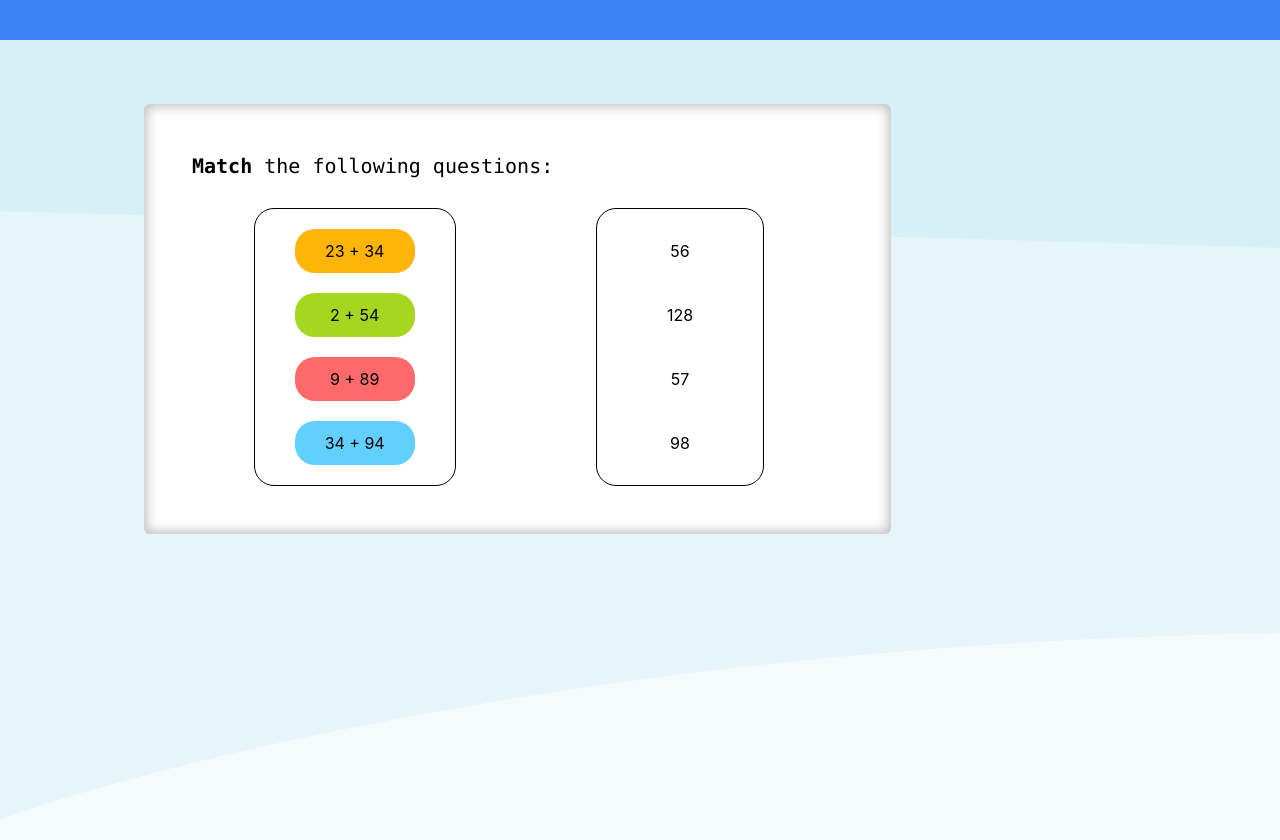
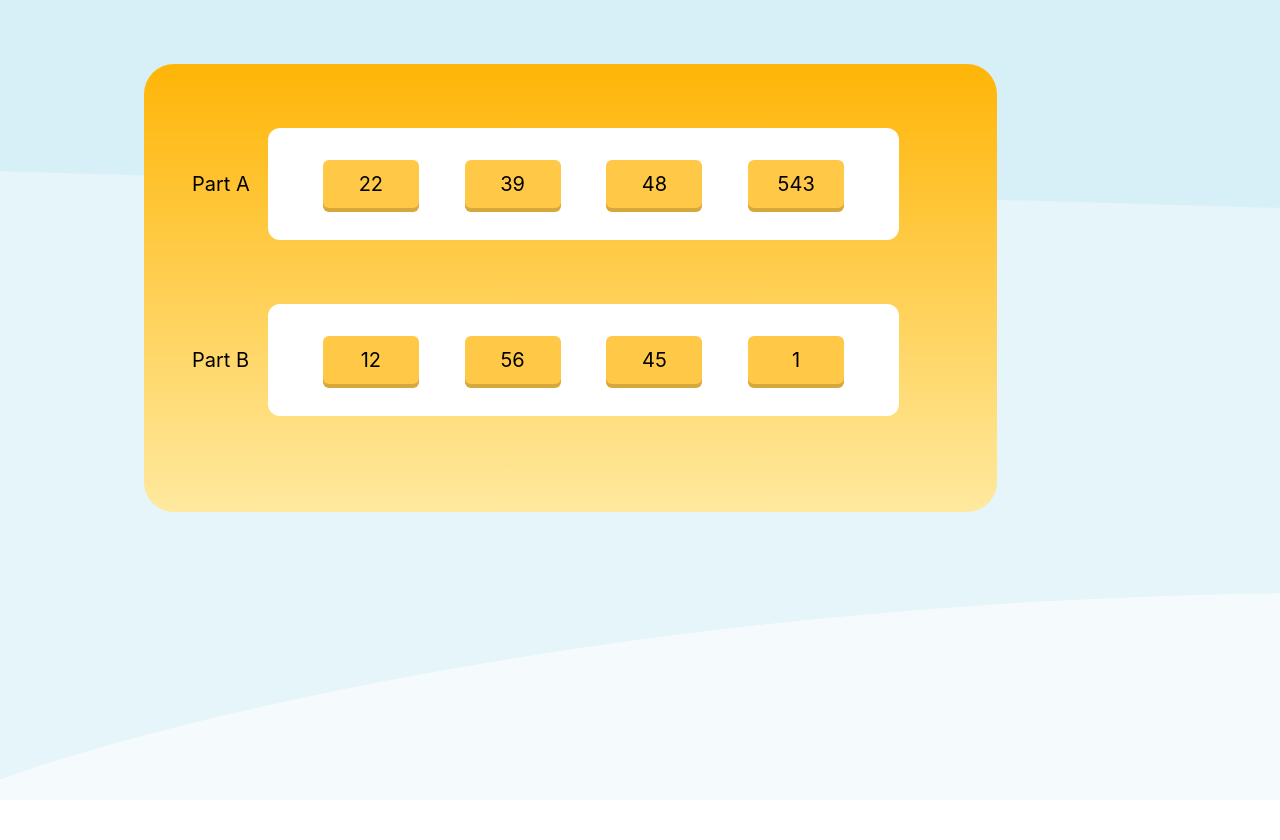
Before and after one commit to singhcoder694/LiteracyApp, a React (Create React App) app: page /smallestnumber in a window 1280 px wide. After the commit the page ends 800 px from the top, so only its background shows below. Built offline with nearby package versions, Linux system fonts and the light colour scheme; a web font is replaced by a local one.

Commit message:
Smallest Number component Ready

```diff
--- a/package.json
+++ b/package.json
@@ -8,6 +8,7 @@
     "@testing-library/user-event": "^13.5.0",
     "react": "^18.2.0",
     "react-dom": "^18.2.0",
+    "react-router-dom": "^6.21.3",
     "react-scripts": "5.0.1",
     "web-vitals": "^2.1.4"
   },
--- a/src/App.js
+++ b/src/App.js
@@ -1,13 +1,20 @@
+import { BrowserRouter as Router, Routes, Route } from "react-router-dom";
 import Navbar from "./Components/Navbar";
 import MatchNumbers from "./pages/MatchNumbers";
+import SmallestNumber from "./pages/SmallestNumber";
 
-export default function App() {
+const App = () => {
   return (
-    <div>
-      <Navbar/>
-      <MatchNumbers />
+    <main>
 
-    </div>
+      <Router>
 
-  )
-}
+        <Routes>
+        <Route path="/smallestnumber" element={<SmallestNumber />} />
+        </Routes>
+      </Router>
+    </main>
+  );
+};
+
+export default App;
--- a/src/Components/NumberSection.jsx
+++ b/src/Components/NumberSection.jsx
@@ -15,16 +15,18 @@ const NumberSection = ({ sectionLabel, buttonValues }) => {
   };
 
   return (
-    <div className="flex my-4 text-lg items-center">
-      <span className="font-semibold text-2xl">{sectionLabel} </span>
-      <div className="flex items-center text-5xl justify-around w-full">
+    <div className="flex mt-4 items-center mb-12">
+      <span className="font-normal text-xl w-16"> {sectionLabel} </span>
+      <div className="flex items-center text-xl justify-around w-10/12 bg-white  p-8 rounded-xl ml-3 ">
         {buttonValues.map((value, index) => (
           <button
             key={index}
-            className={`mx-4 w-24 h-24 ${
-              clickedIndex === index ? "bg-yellow-200 border border-yellow-500 border-2" : "bg-rose-300"
-            } rounded-full flex items-center justify-center`}
-            style={customFontStyle}
+            className={`mx-4 w-24 h-12 rounded-md flex items-center justify-center shadow-custom ${
+              clickedIndex === index
+                ? "bg-yellow-200 border border-yellow-500 border-2"
+                : "bg-smallest-ques-button-clr"
+            }`}
+            // style={customFontStyle}
             onClick={() => handleButtonClick(index)}
             disabled={clickedIndex === index}
           >
--- a/src/pages/SmallestNumber.jsx
+++ b/src/pages/SmallestNumber.jsx
@@ -15,12 +15,9 @@ export default function SmallestNumber() {
         backgroundPosition: "center",
       }}
     >
-      <div className="bg-white w-7/12 h-5/6 p-12 z-10 ml-36 flex mt-16 rounded-md shadow-custom flex-col">
-        <h3 className="text-xl font-mono mb-7">
-          Select the <span className="font-bold">Smallest</span> Number:
-        </h3>
-        <NumberSection sectionLabel="1)" buttonValues={buttonValues1} />
-        <NumberSection sectionLabel="2)" buttonValues={buttonValues2} />
+      <div className="bg-smallest-ques-gradient w-8/12 h-3/6 py-12 px-12 z-10 ml-36 flex mt-16 rounded-3xl flex-col" style={{ borderRadius: '30px' }}>
+        <NumberSection sectionLabel="Part A" buttonValues={buttonValues1} />
+        <NumberSection sectionLabel="Part B" buttonValues={buttonValues2} />
       </div>
     </div>
   );
--- a/tailwind.config.js
+++ b/tailwind.config.js
@@ -6,8 +6,16 @@ module.exports = {
   theme: {
     extend: {
       boxShadow: {
-        'custom': '0px 0px 10.7px 3px rgba(0, 0, 0, 0.25) inset',
+        'custom': '0px 4px 0px 0px #D6A83C',
       },
+      colors: {
+        'smallest-ques-button-clr': '#FFC847',
+        'smallest-ques-gradient-start': '#FFB507',
+        'smallest-ques-gradient-end': '#FFE99E',
+      },
+      backgroundImage: theme => ({
+        'smallest-ques-gradient': 'linear-gradient(180deg, ' + theme('colors.smallest-ques-gradient-start') + ' 0%, ' + theme('colors.smallest-ques-gradient-end') + ' 99.4%)',
+      }),
     },
   },
   plugins: [],
```
Also changed, not shown: 1 other file (tests, documents, lock files or other folders).
